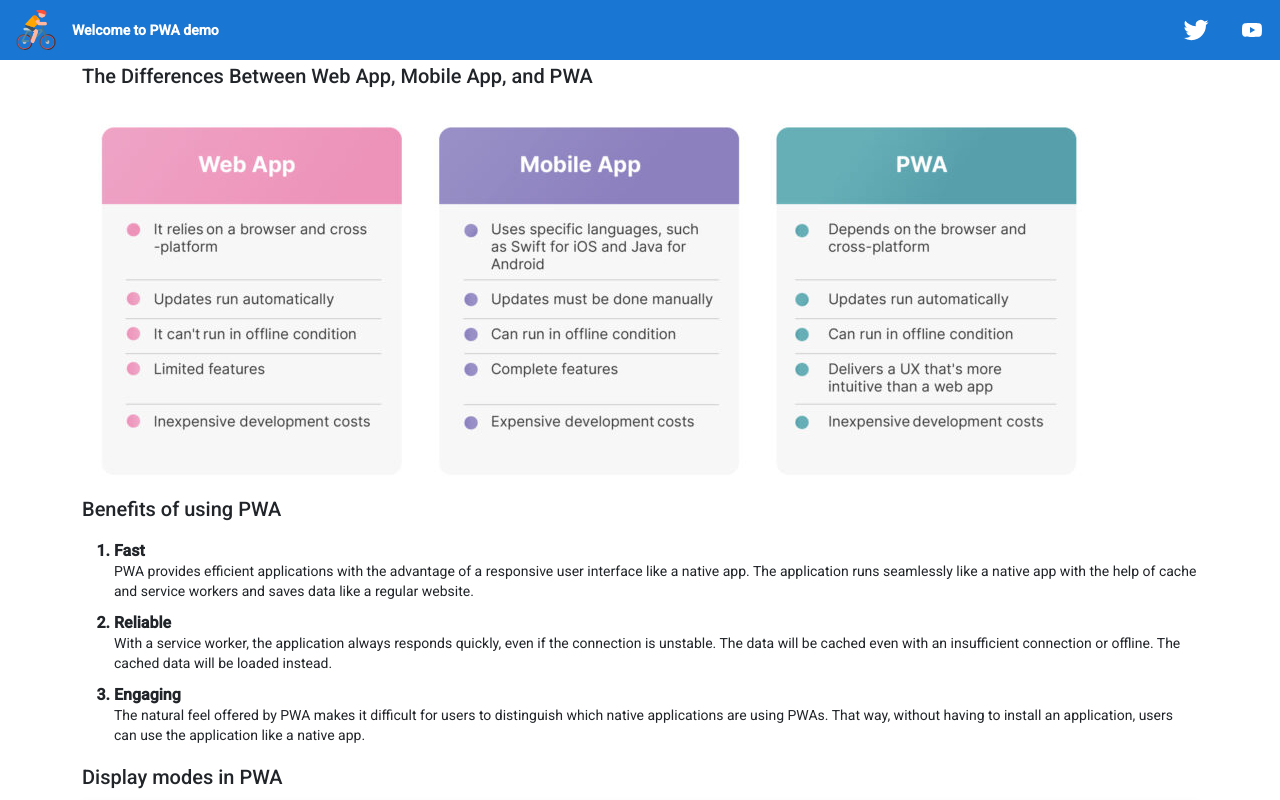
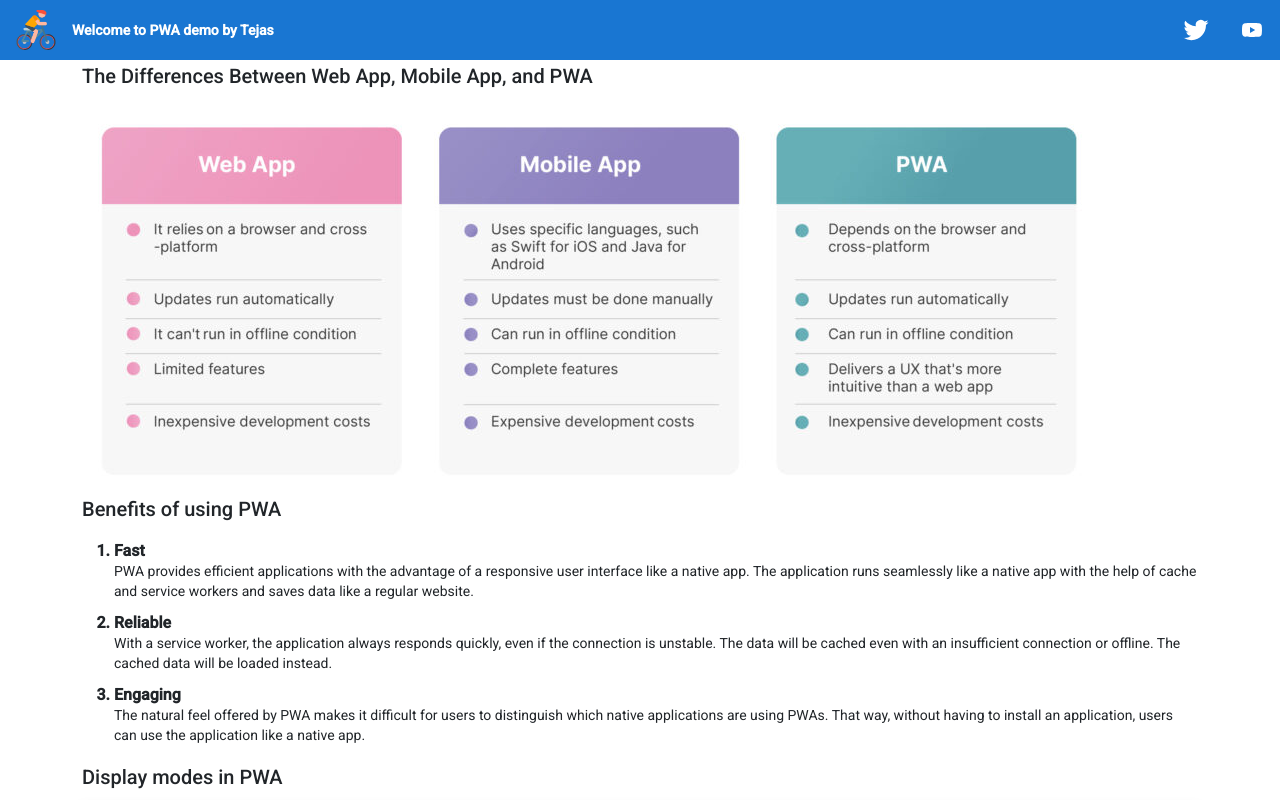
Before and after one commit to tejasv-tagline/pwa-angular, an Angular app: page /about-us in a window 1280 px wide. Shown: the top 800 px of the page. Built offline with nearby package versions, Linux system fonts and the light colour scheme.

Commit message:
Deployment changes

```diff
--- a/src/app/app.component.html
+++ b/src/app/app.component.html
@@ -18,7 +18,7 @@
     alt="Angular Logo"
     src="../assets/icons/icon-144x144.png"
   />
-  <span>Welcome to PWA demo</span>
+  <span>Welcome to PWA demo by Tejas</span>
     <div class="spacer"></div>
     <a aria-label="Angular on twitter" target="_blank" rel="noopener" href="https://twitter.com/angular" title="Twitter">
       <svg id="twitter-logo" height="24" data-name="Logo" xmlns="http://www.w3.org/2000/svg" viewBox="0 0 400 400">
```
